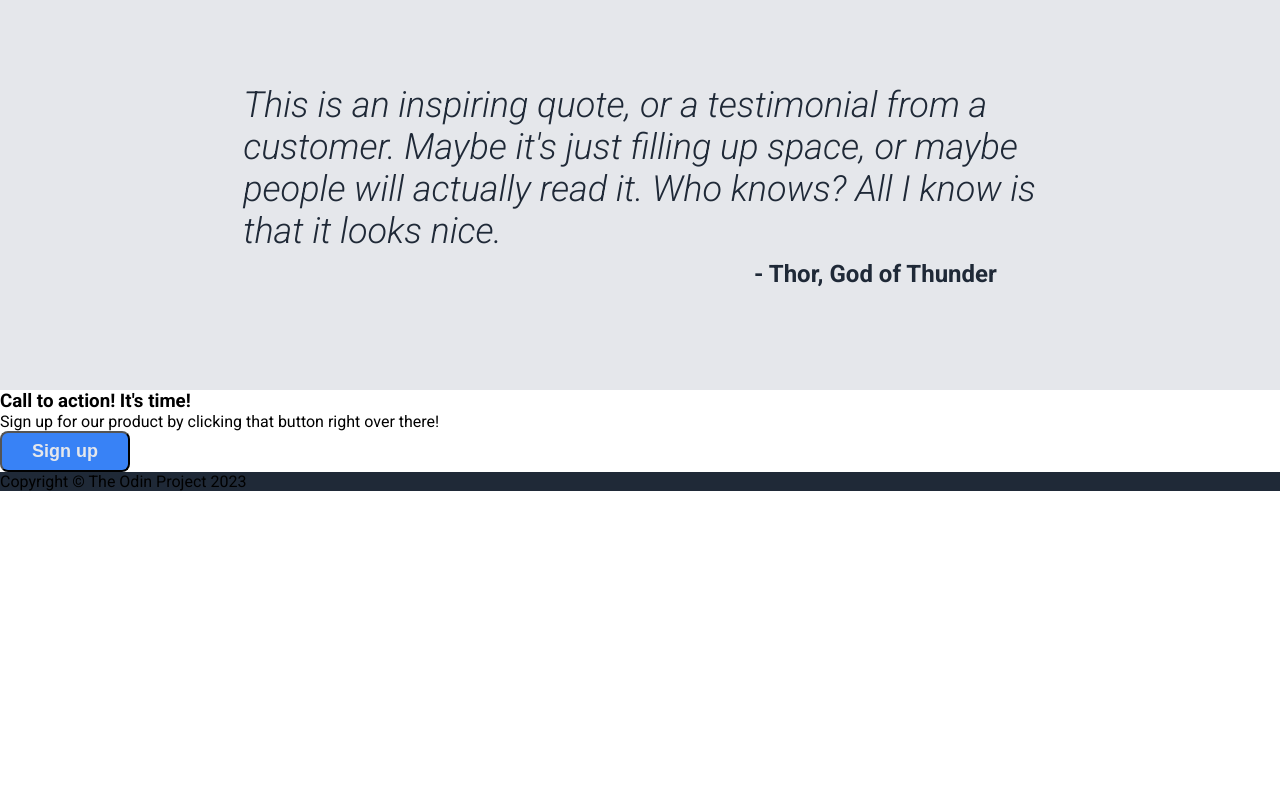
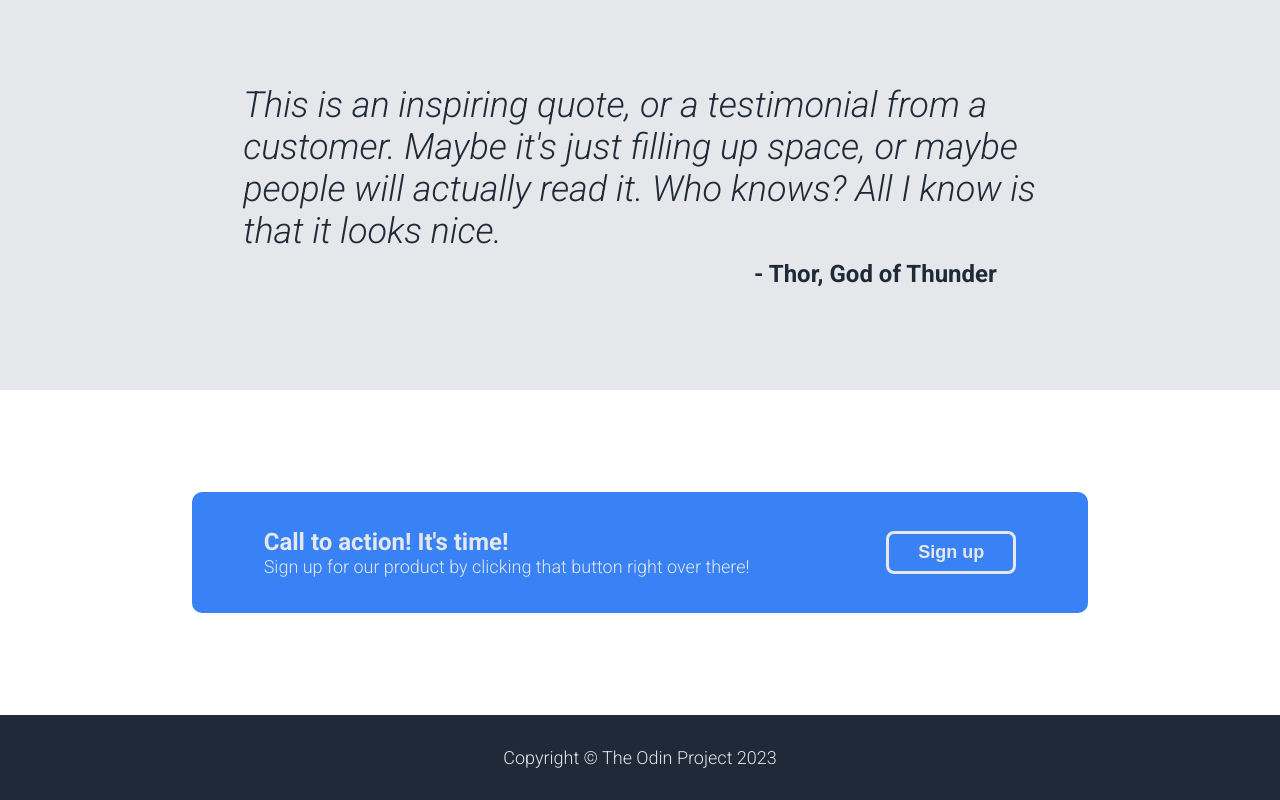
Before and after one commit to Galescape/landing-page, a plain HTML site: page index.html in a window 1280 px wide. Shown: the part 1005-1805 px from the top of the page. Before the commit the page ends 1496 px from the top, so only its background shows below. Drawn offline with Linux system fonts and the light colour scheme.

Commit message:
Add style to section four and footer

```diff
--- a/styles.css
+++ b/styles.css
@@ -168,3 +168,46 @@ a {
     align-self: flex-end;
     padding-right: 40px;
 }
+
+/* Section four - Call to action! */
+
+.section-four {
+    padding: 8% 15%;
+}
+
+
+.action-container {
+    background-color: #3882f6;
+    display: flex;
+    padding: 4% 8%;
+    border-radius: 10px;
+    justify-content: space-between;
+    align-items: center;
+    color: #e5e7eb;
+}
+
+.action-info > h3 {
+    font-size: 24px;
+}
+
+.action-info .action-text {
+    font-size: 18px;
+    font-weight: 300;
+}
+
+.action-container button {
+    border: 3px solid #e5e7eb;
+    flex-shrink: 0;
+}
+
+/* Footer */
+
+footer {
+    display: flex;
+    justify-content: center;
+    align-items: center;
+    color: #e5e7eb;
+    font-size: 18px;
+    font-weight: 100;
+    padding: 32px;
+}
```
